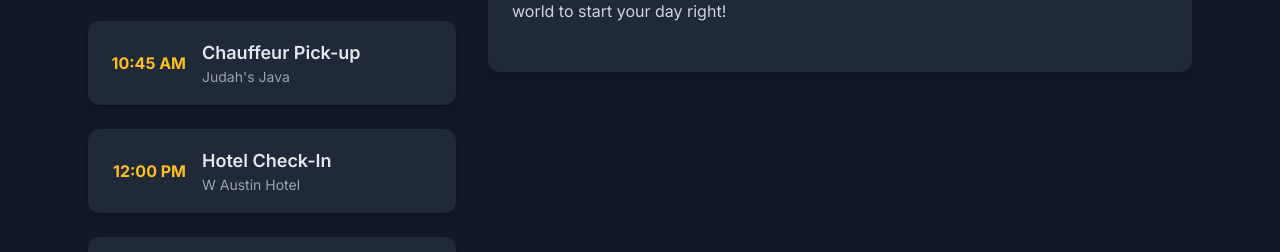
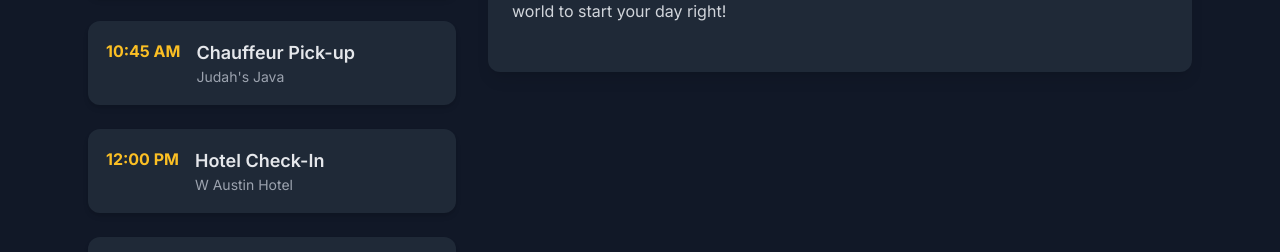
Before and after one commit to oldekingcole/hardy-getaway, a plain HTML site: page index.html in a window 1280 px wide. Shown: the part 470-722 px from the top of the page. Drawn offline with nearby package versions, Linux system fonts and the light colour scheme.

Commit message:
index.html

```diff
--- a/index.html
+++ b/index.html
@@ -162,9 +162,9 @@
                 title: 'Dinner Reservation at Uchiko',
                 location: 'A short drive away',
                 address: '4200 N Lamar Blvd, Austin, TX 78756',
-                description: 'Prepare your taste buds for an acclaimed and innovative Japanese dining experience. The cost is fully covered.',
+                description: 'Prepare your taste buds and spare no expense - The cost is fully covered.',
                 duration: 120,
-                notes: "Reservation #4MVN7F32J6RT (booked under Nashid Braswell)<br>Spare no expense or indulgence - the cost will be fully covered.",
+                notes: "Reservation #4MVN7F32J6RT (booked under Nashid Braswell)",
                 links: [
                     { name: 'Visit Restaurant Website', url: 'https://uchiko.uchirestaurants.com/location/sushi-austin/', type: 'website' },
                     { name: 'View Menu', url: 'https://uchiko.uchirestaurants.com/location/sushi-austin/menu/', type: 'menu' },
@@ -280,15 +280,15 @@
                     itineraryList.appendChild(dayHeader);
                 }
                 const card = document.createElement('div');
-                card.className = 'flex items-center bg-gray-800 p-2 lg:p-4 rounded-xl shadow-md hover:shadow-lg transition-all duration-300 cursor-pointer border-2 border-transparent transform hover:-translate-y-1';
+                card.className = 'flex items-start bg-gray-800 p-2 lg:p-4 rounded-xl shadow-md hover:shadow-lg transition-all duration-300 cursor-pointer border-2 border-transparent transform hover:-translate-y-1';
                 card.dataset.index = index;
 
                 card.innerHTML = `
-                    <div class="w-full lg:w-auto flex lg:items-center">
-                        <div class="lg:w-24 text-center lg:text-right lg:pr-4">
-                             <p class="font-bold text-amber-400">${item.time}</p>
+                    <div class="lg:grid lg:grid-cols-[max-content_1fr] lg:gap-x-4 w-full">
+                        <div class="text-center lg:text-left">
+                            <p class="font-bold text-amber-400">${item.time}</p>
                         </div>
-                        <div class="flex-grow hidden lg:block">
+                        <div class="hidden lg:block">
                             <h3 class="font-semibold text-lg text-gray-200">${item.title}</h3>
                             <p class="text-gray-400 text-sm">${item.location}</p>
                         </div>
```
